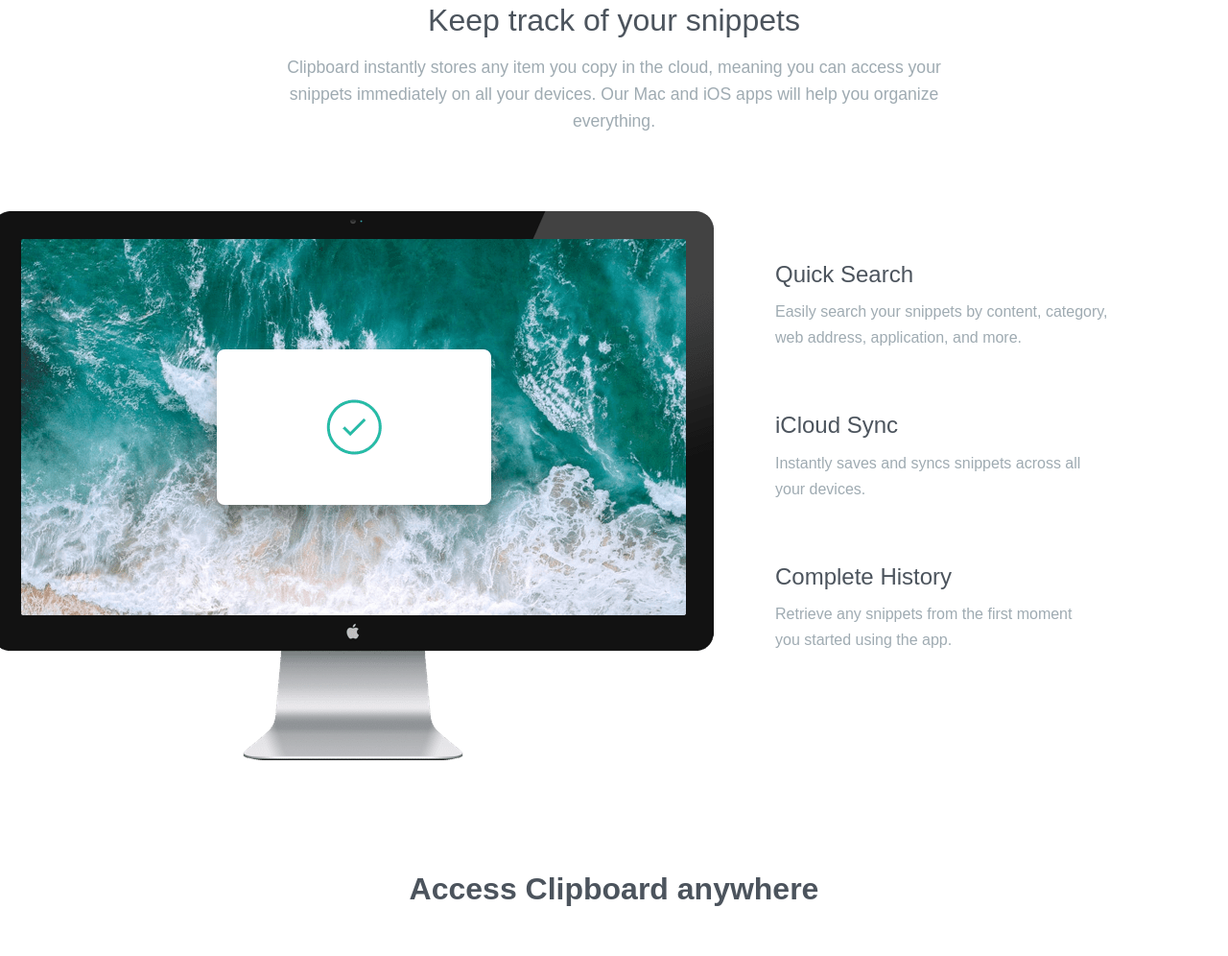
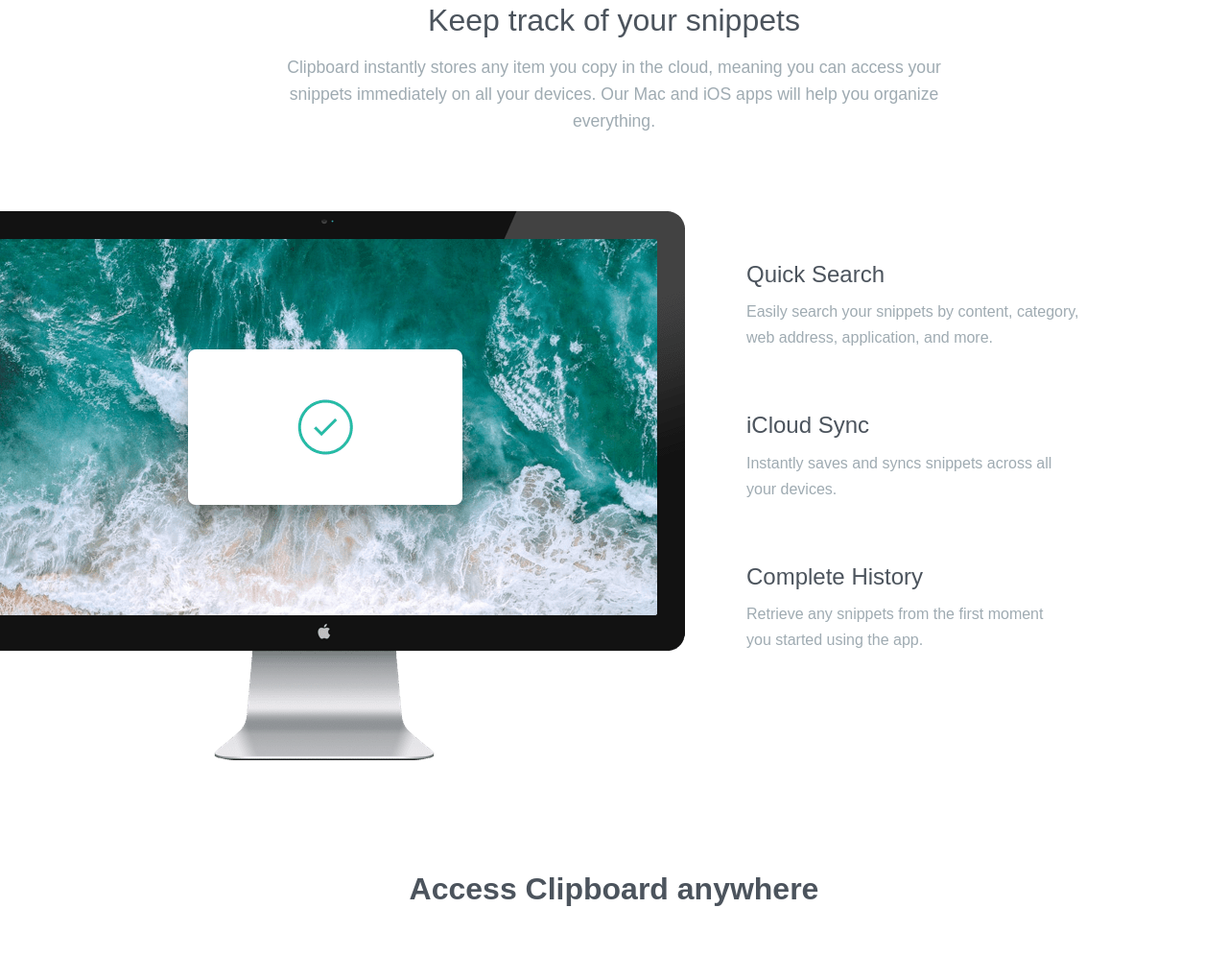
Before and after one commit to nn-code80/Clipboard-Landing-Page, a plain HTML site: page index.html in a window 1280 px wide. Shown: the part 677-1673 px from the top of the page at 96% size. Drawn offline with Linux system fonts and the light colour scheme; a web font is replaced by a local one.

Commit message:
Add files via upload

```diff
--- a/style.css
+++ b/style.css
@@ -93,7 +93,7 @@ button.buttonmac:hover {
 
 button.button-ios, button.buttonmac{
     padding: 15px 45px;
-    border-radius: 25px;;
+    border-radius: 25px;
     border: none;
     color: white;
     box-shadow: 0 1px 3px rgba(0, 0, 0, 0.139);
@@ -157,7 +157,7 @@ section.snippets .img-txt1{
     align-items: center;
     width:100%;
     position: relative;
-    right:40px;
+    right:70px;
 }
 
 section.snippets .img-txt1 figure img{
```
